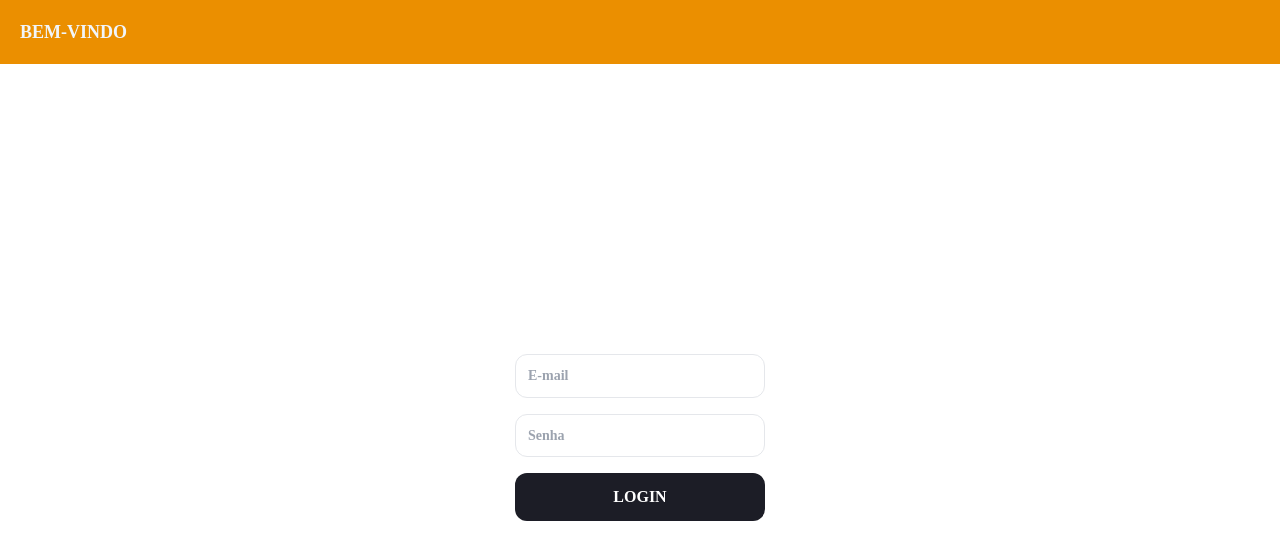
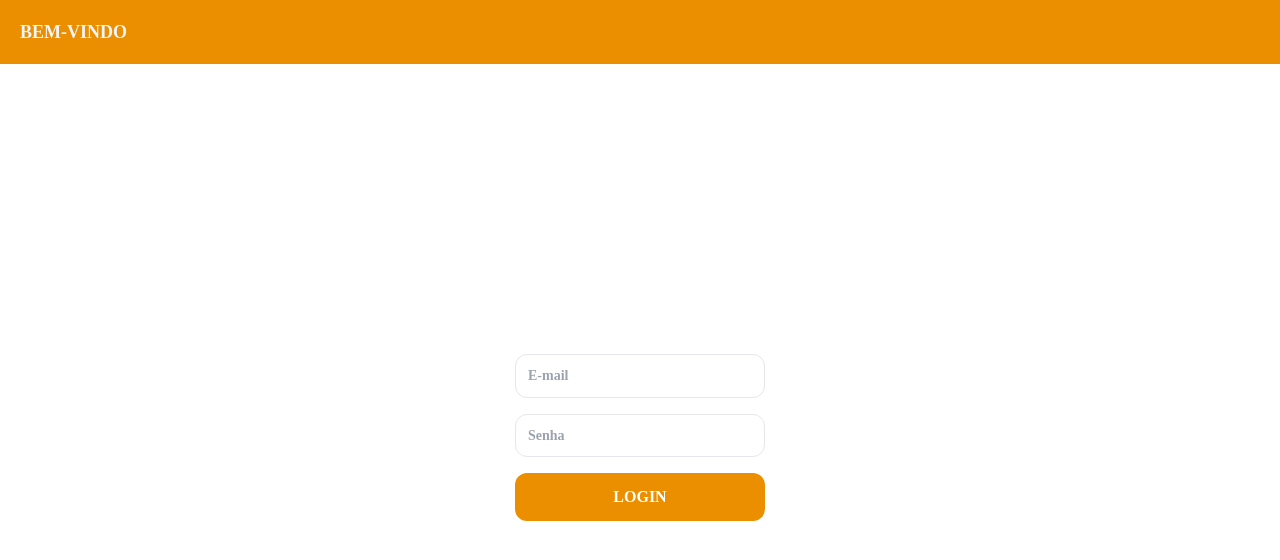
Before and after one commit to maracajaurn/comanda-menu-v3, a React (Create React App) app: page /login in a window 1280 px wide. Shown: the top 560 px of the page. Built offline with nearby package versions, Linux system fonts and the light colour scheme; no server answers.

Commit message:
corrigindo layout

```diff
--- a/src/pages/login/index.jsx
+++ b/src/pages/login/index.jsx
@@ -107,7 +107,7 @@ export const Login = () => {
                     </label>
                 </div>
 
-                <button className="w-[250px] font-semibold p-3 rounded-xl text-white bg-[#1C1D26] hover:bg-[#EB8F00] hover:text-[#1C1D26] uppercase"
+                <button className="w-[250px] font-semibold flex justify-center p-3 text-white rounded-xl bg-[#EB8F00] hover:bg-[#1C1D26] transition-all delay-75 uppercase"
                     onClick={() => login()}
                 >Login</button>
             </div>
```
